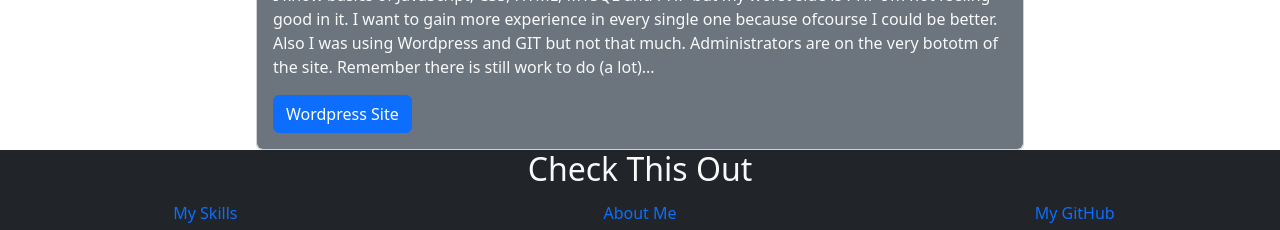
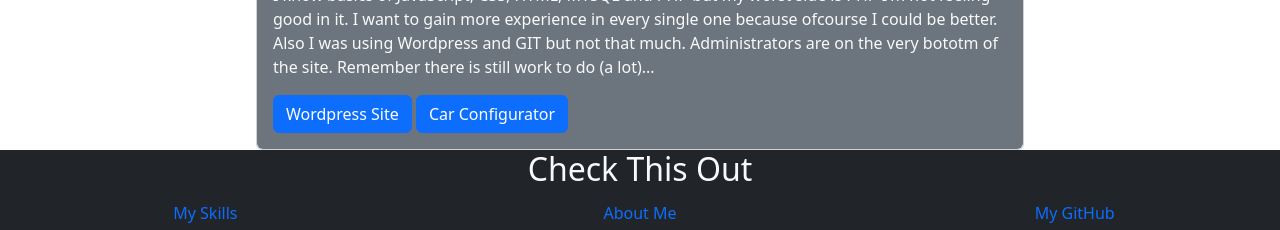
Before and after one commit to knoduibip/presentation, a plain HTML site: page myskills.html in a window 1280 px wide. Shown: the part 624-854 px from the top of the page. Drawn offline with nearby package versions, Linux system fonts and the light colour scheme.

Commit message:
Update myskills.html

```diff
--- a/myskills.html
+++ b/myskills.html
@@ -35,6 +35,7 @@
           <p>I know basics of JavaScript, CSS, HTML, MYSQL and PHP but my worst side is PHP I'm not feeling good in it. I want to gain more experience in every single one because ofcourse I could be better.
             Also I was using Wordpress and GIT but not that much. Administrators are on the very bototm of the site. Remember there is still work to do (a lot)...</p>
             <a href="https://grupa24.pielgrzymkakrakowska.pl/"><button class=" btn btn-primary">Wordpress Site</button></a>
+            <a href="https://github.com/knoduibip/Car-Configurator"><button class=" btn btn-primary">Car Configurator</button></a>
         </div>
       </div>
     <footer class="mt-auto">
```
